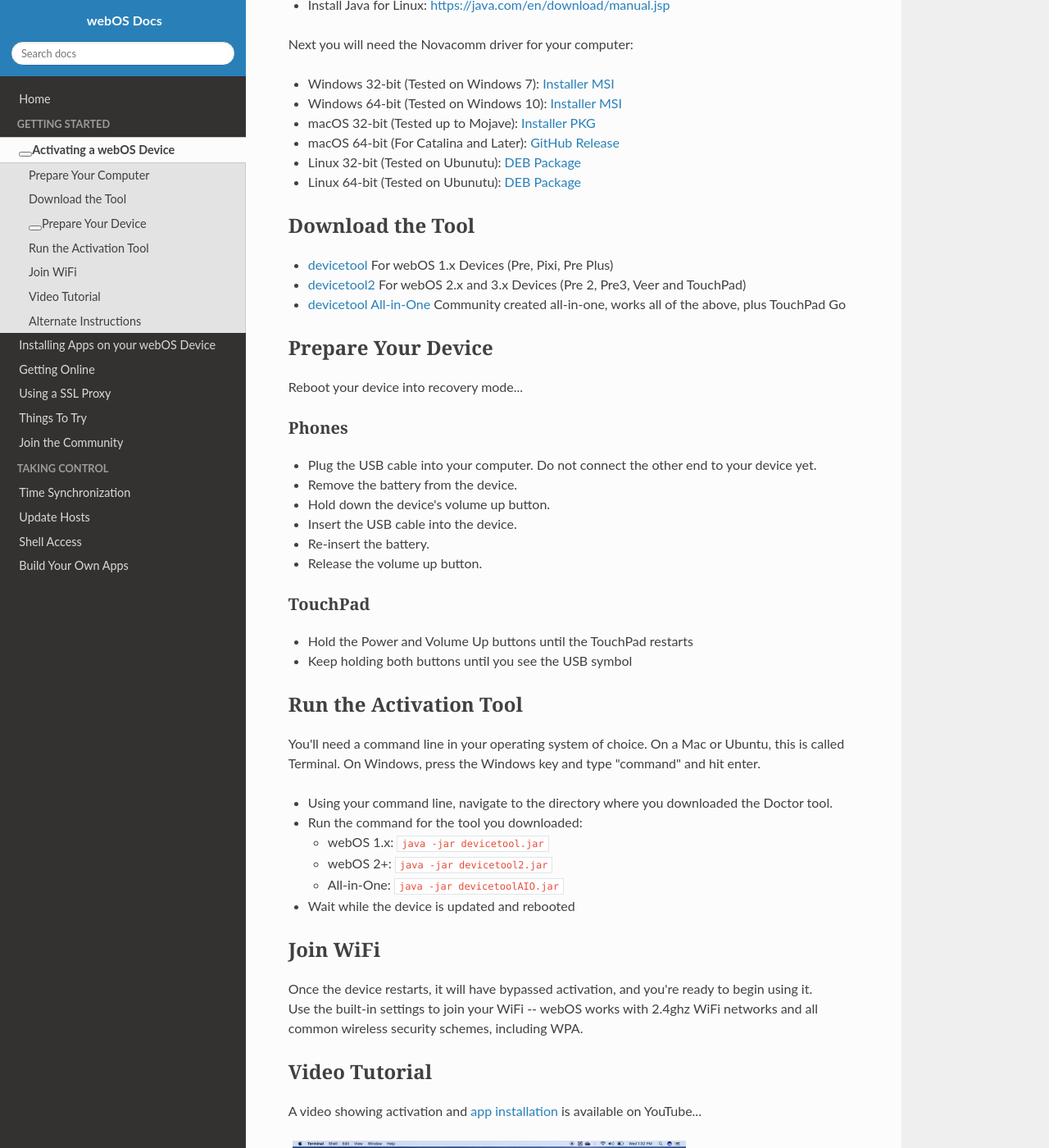
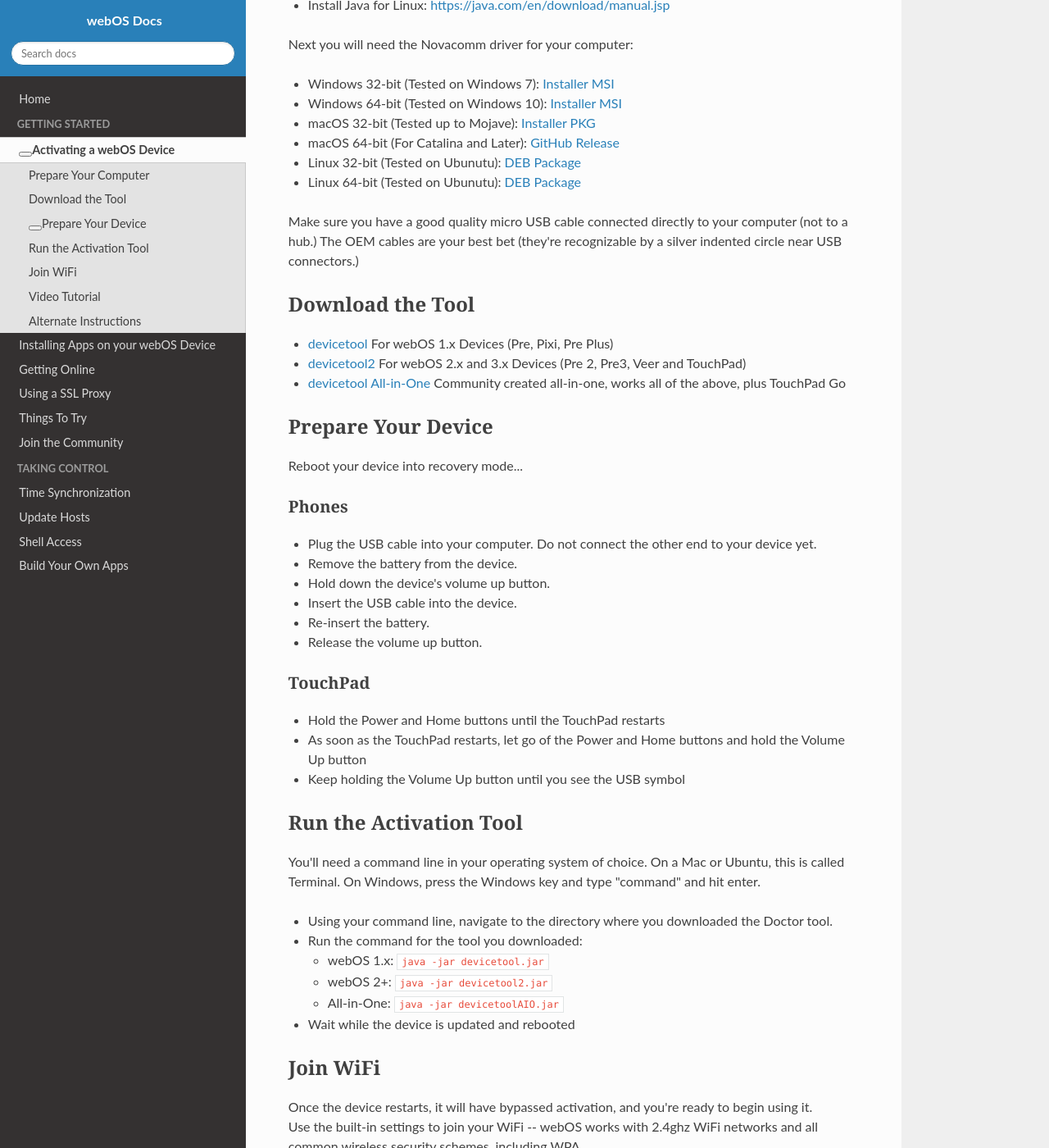
Before and after one commit to webOSArchive/webos-docs, an MkDocs documentation site: the page built from docs/activate.md, in a window 1280 px wide and 1400 px high, scrolled down 437 px. Shown: the whole window at 82% size. Built offline with MkDocs 1.6.1, drawn with Linux system fonts in a browser that asks for light colours; nearby versions of some CDN libraries; some web fonts are replaced; library files that are not in the unit come from our copies.

Commit message:
some edits

```diff
--- a/docs/activate.md
+++ b/docs/activate.md
@@ -18,6 +18,8 @@ Next you will need the Novacomm driver for your computer:
 * macOS 64-bit (For Catalina and Later): <a href="https://github.com/incidentist/novacomd/releases/tag/macos64" target="_blank">GitHub Release</a>
 * Linux 32-bit (Tested on Ubunutu): [DEB Package](http://www.webosarchive.com/activation/drivers/novacom-linux-32/)
 * Linux 64-bit (Tested on Ubunutu): [DEB Package](http://www.webosarchive.com/activation/drivers/novacom-linux-64/)
+
+Make sure you have a good quality micro USB cable connected directly to your computer (not to a hub.) The OEM cables are your best bet (they're recognizable by a silver indented circle near USB connectors.)
 
 ## Download the Tool
 
@@ -40,8 +42,9 @@ Reboot your device into recovery mode...
 
 ### TouchPad
 
-* Hold the Power and Volume Up buttons until the TouchPad restarts
-* Keep holding both buttons until you see the USB symbol
+* Hold the Power and Home buttons until the TouchPad restarts
+* As soon as the TouchPad restarts, let go of the Power and Home buttons and hold the Volume Up button
+* Keep holding the Volume Up button until you see the USB symbol
 
 ## Run the Activation Tool
 
```
Also changed, not shown: docs/appstores.md (+2 -2 lines).
